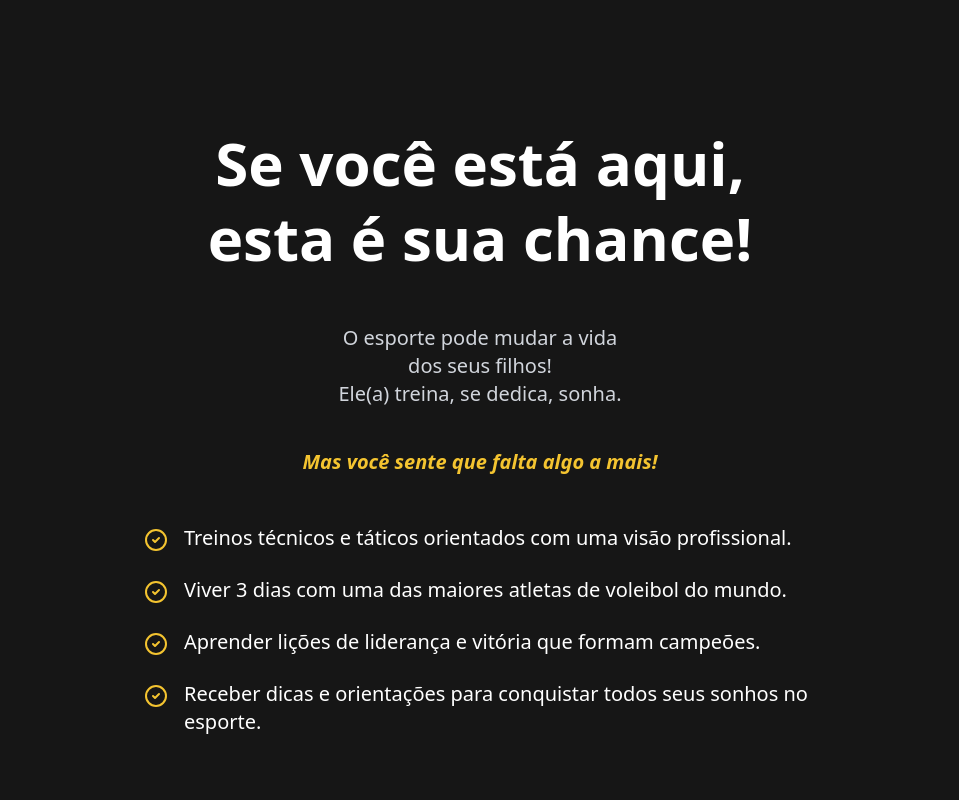
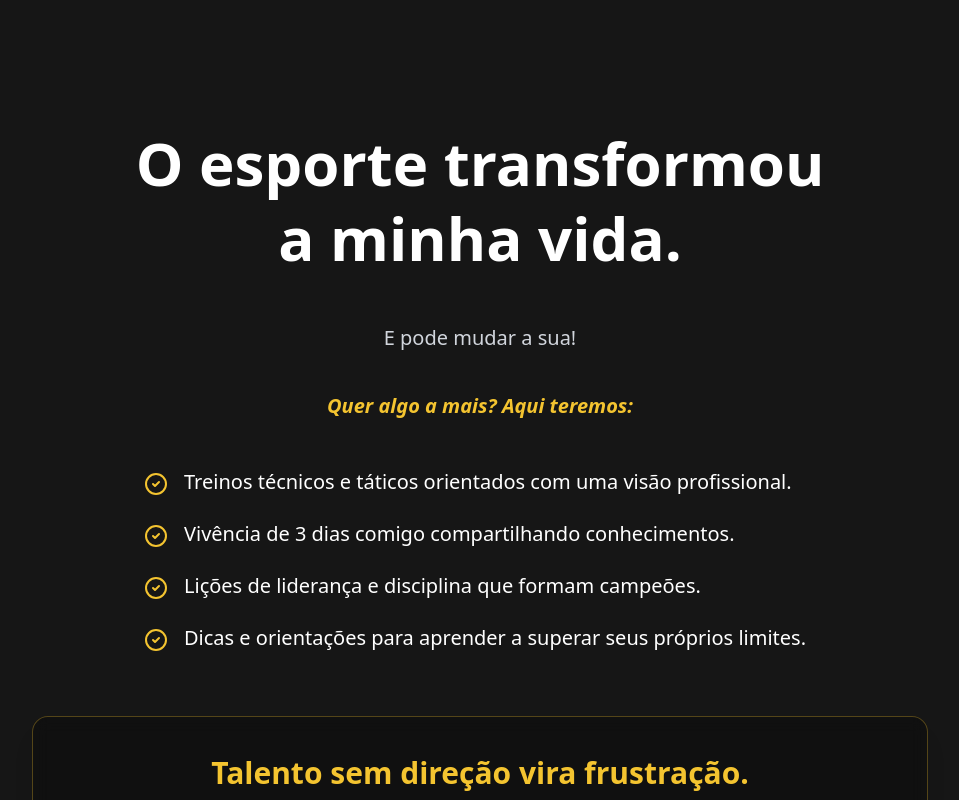
Before and after one commit to alexandrefolhas-02/camp-paulapequeno-v2, a React (Vite) app: page / in a window 1280 px wide. Shown: the part 960-1760 px from the top of the page, without its empty margins (160-1119 px from the left). Built offline with nearby package versions, Linux system fonts and the light colour scheme; no server answers.

Commit message:
update: transform copy to first-person and highlight BEM-VINDOS

```diff
--- a/src/components/BlocoDor.tsx
+++ b/src/components/BlocoDor.tsx
@@ -4,9 +4,9 @@ import { CheckCircle2 } from 'lucide-react'
 export default function BlocoDor() {
   const beneficios = [
     "Treinos técnicos e táticos orientados com uma visão profissional.",
-    "Viver 3 dias com uma das maiores atletas de voleibol do mundo.",
-    "Aprender lições de liderança e vitória que formam campeões.",
-    "Receber dicas e orientações para conquistar todos seus sonhos no esporte.",
+    "Vivência de 3 dias comigo compartilhando conhecimentos.",
+    "Lições de liderança e disciplina que formam campeões.",
+    "Dicas e orientações para aprender a superar seus próprios limites.",
   ]
 
   return (
@@ -21,8 +21,8 @@ export default function BlocoDor() {
           viewport={{ once: true }}
           transition={{ duration: 0.8 }}
         >
-          Se você está aqui,<br />
-          esta é sua chance!
+          O esporte transformou<br />
+          a minha vida.
         </m.h2>
 
         <m.div
@@ -33,13 +33,11 @@ export default function BlocoDor() {
           className="mt-12"
         >
           <p className="text-xl text-gray-300 text-center">
-            O esporte pode mudar a vida<br />
-            dos seus filhos!<br />
-            Ele(a) treina, se dedica, sonha.
+            E pode mudar a sua!
           </p>
 
           <p className="mt-10 text-gold-500 font-semibold italic text-center text-xl">
-            Mas você sente que falta algo a mais!
+            Quer algo a mais? Aqui teremos:
           </p>
         </m.div>
 
--- a/src/components/Hero.tsx
+++ b/src/components/Hero.tsx
@@ -38,7 +38,7 @@ export default function Hero() {
 
           <div className="max-w-2xl">
             <h1 className="font-display font-black text-4xl md:text-5xl lg:text-6xl leading-[1.1] text-white text-balance">
-              BEM-VINDOS! CHEGOU A HORA DE REALIZARMOS ESSE SONHO JUNTOS.
+              <span className="text-gold-500">BEM-VINDOS!</span> CHEGOU A HORA DE REALIZARMOS ESSE SONHO JUNTOS.
             </h1>
           </div>
 
```
